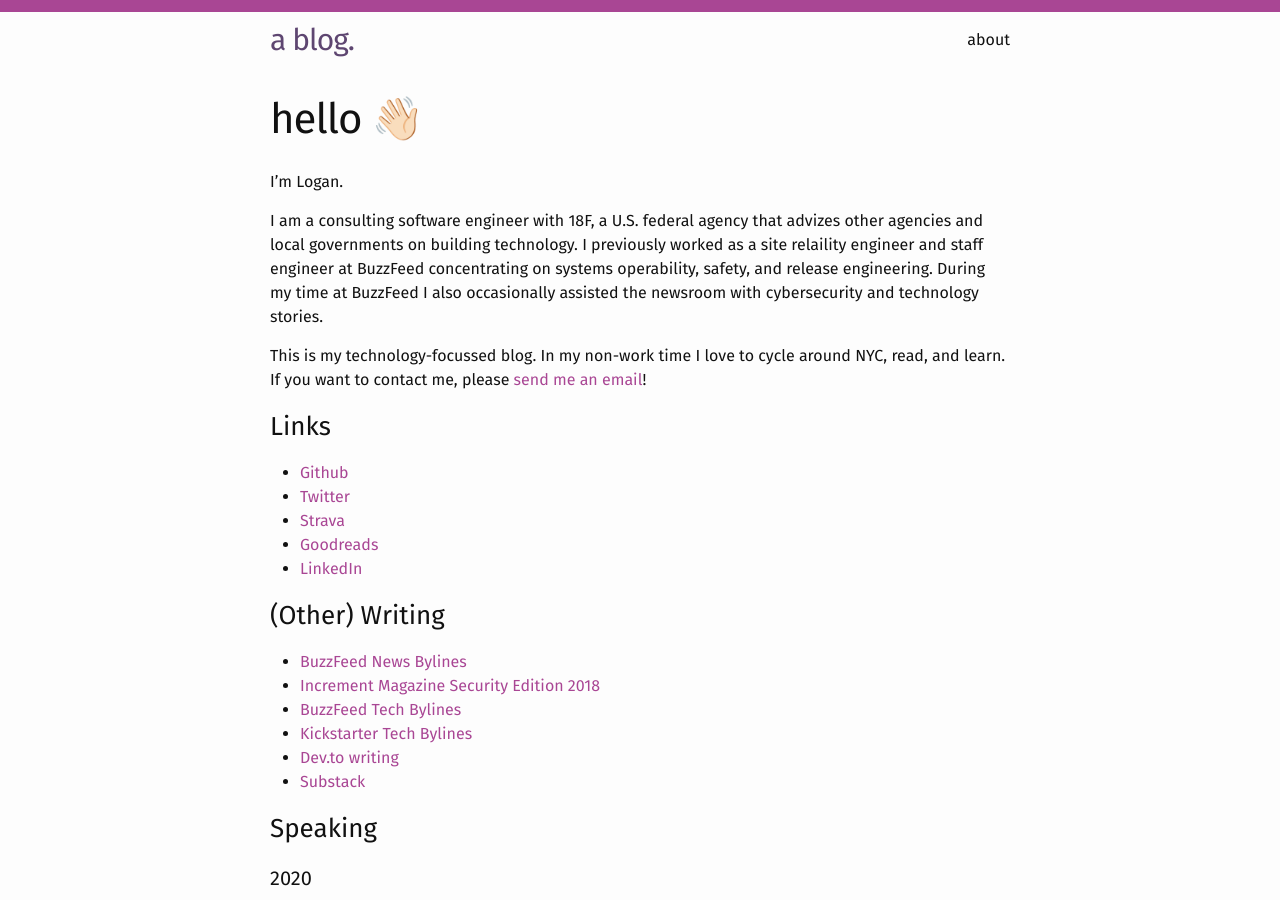
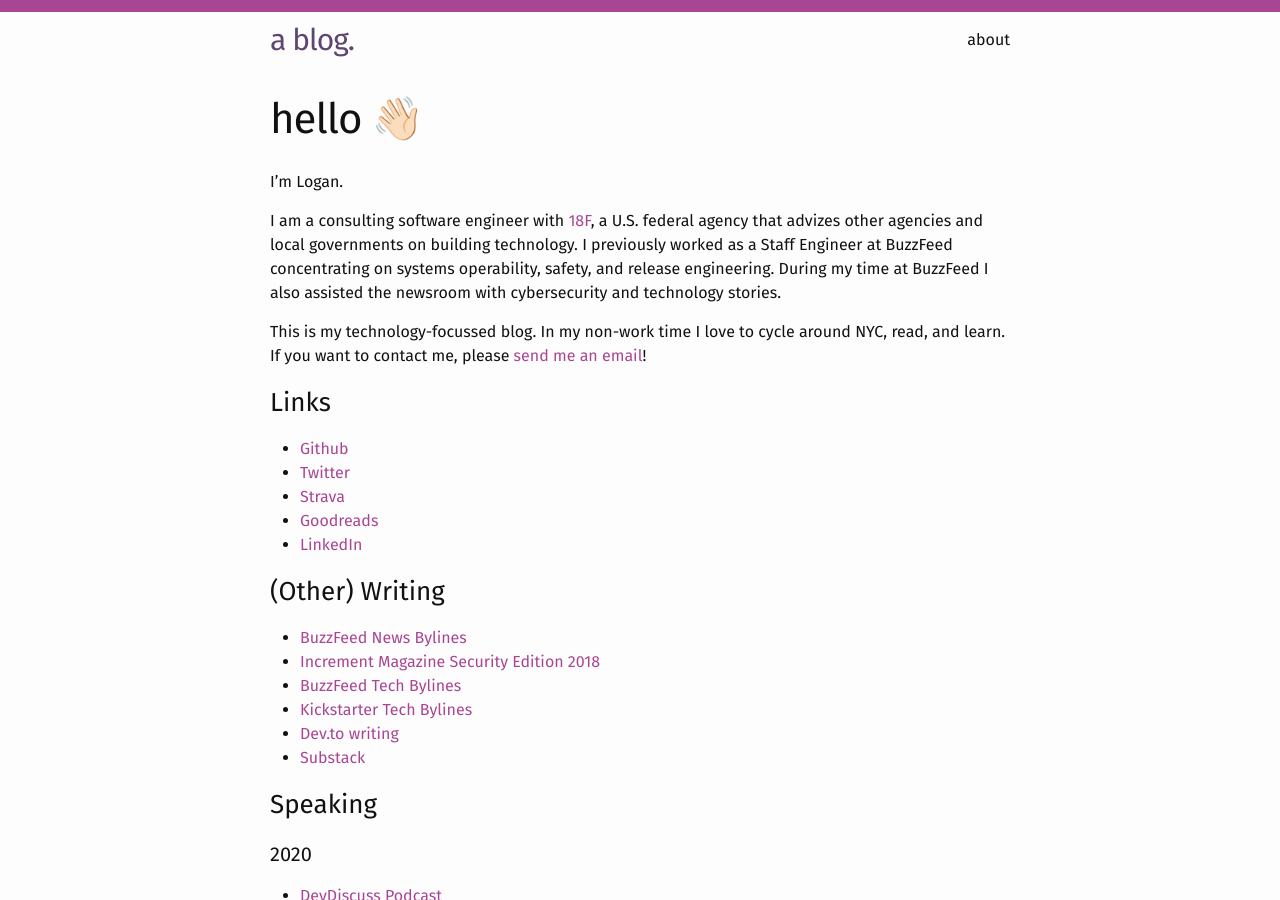
Before and after one commit to ghazaal71/loganmeetsworld, a Jekyll site: the page built from about.md, in a window 1280 px wide and 900 px high. Built offline with Jekyll 4.4.1, drawn with Linux system fonts in a browser that asks for light colours.

Commit message:
fix typo

```diff
--- a/about.md
+++ b/about.md
@@ -6,7 +6,7 @@
 
 I'm Logan.
 
-I am a consulting software engineer with 18F, a U.S. federal agency that advizes other agencies and local governments on building technology. I previously worked as a site relaility engineer and staff engineer at BuzzFeed concentrating on systems operability, safety, and release engineering. During my time at BuzzFeed I also occasionally assisted the newsroom with cybersecurity and technology stories.
+I am a consulting software engineer with [18F](18f.gov), a U.S. federal agency that advizes other agencies and local governments on building technology. I previously worked as a Staff Engineer at BuzzFeed concentrating on systems operability, safety, and release engineering. During my time at BuzzFeed I also assisted the newsroom with cybersecurity and technology stories.
 
 This is my technology-focussed blog. In my non-work time I love to cycle around NYC, read, and learn. If you want to contact me, please [send me an email](mailto:logan.mcdonald@protonmail.com)!
 
```
